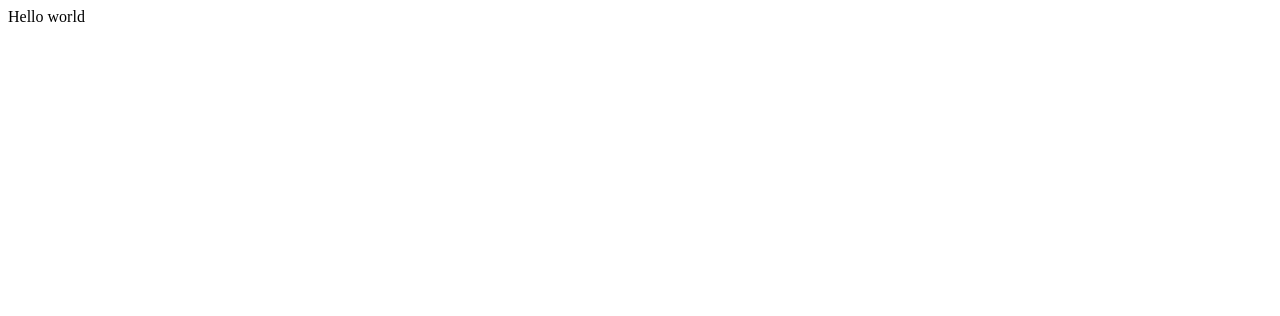
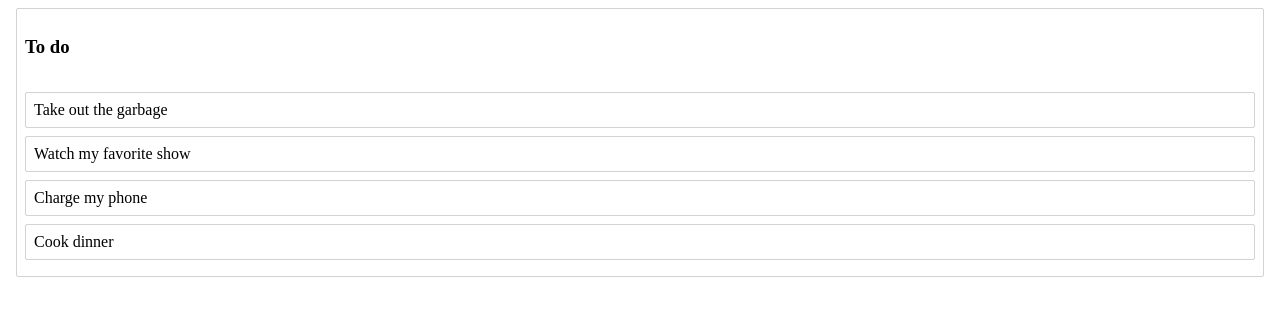
Before and after one commit to jmxo/react-beautiful-dnd-playground, a React (Create React App) app: page / in a window 1280 px wide. Shown: the top 316 px of the page. Built offline with nearby package versions, Linux system fonts and the light colour scheme.

Commit message:
Add initial components

```diff
--- a/package.json
+++ b/package.json
@@ -3,9 +3,11 @@
   "version": "0.1.0",
   "private": true,
   "dependencies": {
+    "@atlaskit/css-reset": "^3.0.5",
     "react": "^16.8.1",
     "react-dom": "^16.8.1",
-    "react-scripts": "2.1.5"
+    "react-scripts": "2.1.5",
+    "styled-components": "^4.1.3"
   },
   "scripts": {
     "start": "react-scripts start",
--- a/src/App.js
+++ b/src/App.js
@@ -1,8 +1,16 @@
 import React, { Component } from 'react';
+import initialData from './initial-data';
+import Column from './column';
 
 class App extends Component {
+  state = initialData;
+
   render() {
-    return <div>Hello world</div>;
+    return this.state.columnOrder.map(columnId => {
+      const column = this.state.columns[columnId];
+      const tasks = column.taskIds.map(taskId => this.state.tasks[taskId]);
+      return <Column key={column.id} column={column} tasks={tasks} />;
+    });
   }
 }
 
--- /dev/null
+++ b/src/column.jsx
@@ -0,0 +1,30 @@
+import React from 'react';
+import styled from 'styled-components';
+import Task from './task';
+
+const Container = styled.div`
+  margin: 8px;
+  border: 1px solid lightgrey;
+  border-radius: 2px;
+`;
+const Title = styled.h3`
+  padding: 8px;
+`;
+const TaskList = styled.div`
+  padding: 8px;
+`;
+
+export default class Column extends React.Component {
+  render() {
+    return (
+      <Container>
+        <Title>{this.props.column.title}</Title>
+        <TaskList>
+          {this.props.tasks.map(task => (
+            <Task key={task.id} task={task} />
+          ))}
+        </TaskList>
+      </Container>
+    );
+  }
+}
--- a/src/index.js
+++ b/src/index.js
@@ -1,5 +1,6 @@
 import React from 'react';
 import ReactDOM from 'react-dom';
+import '@atlaskit/css-reset';
 import App from './App';
 
 ReactDOM.render(<App />, document.getElementById('root'));
--- /dev/null
+++ b/src/initial-data.js
@@ -0,0 +1,20 @@
+const initialData = {
+  tasks: {
+    'task-1': { id: 'task-1', content: 'Take out the garbage' },
+    'task-2': { id: 'task-2', content: 'Watch my favorite show' },
+    'task-3': { id: 'task-3', content: 'Charge my phone' },
+    'task-4': { id: 'task-4', content: 'Cook dinner' }
+  },
+  columns: {
+    'column-1': {
+      id: 'column-1',
+      title: 'To do',
+      taskIds: ['task-1', 'task-2', 'task-3', 'task-4']
+    }
+  },
+
+  // Facilitate reordering of the columns
+  columnOrder: ['column-1']
+};
+
+export default initialData;
--- /dev/null
+++ b/src/task.jsx
@@ -0,0 +1,15 @@
+import React from 'react';
+import styled from 'styled-components';
+
+const Container = styled.div`
+  border: 1px solid lightgrey;
+  border-radius: 2px;
+  padding: 8px;
+  margin-bottom: 8px;
+`;
+
+export default class Task extends React.Component {
+  render() {
+    return <Container>{this.props.task.content}</Container>;
+  }
+}
```
Also changed, not shown: 1 other file (tests, documents, lock files or other folders).
